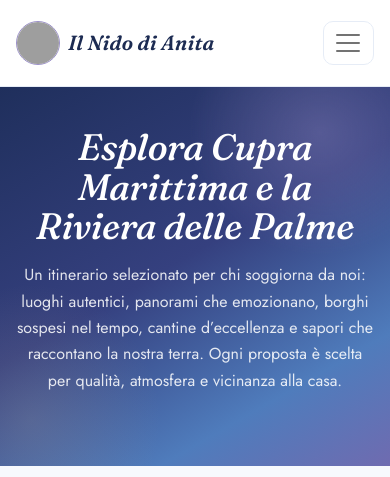
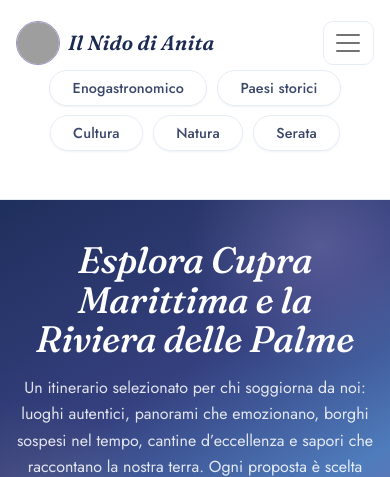
Before and after one commit to mesdigitalab-dotcom/nido-di-anita, a Django app: page /dintorni/ in a window 390 px wide. Shown: the top 477 px of the page. Run offline with Django 5.2, Linux system fonts and the light colour scheme; some libraries are stand-ins or nearby versions; grey boxes are pictures that could not be loaded.

Commit message:
Update dintorni.html

```diff
--- a/app/templates/dintorni.html
+++ b/app/templates/dintorni.html
@@ -6,14 +6,12 @@
 
 
 {% block nav %}
-<div class="text-center d-none d-md-block">
-    <div class="filters-wrapper d-flex justify-content-center">
-        <button class="filter-btn btn-brand" data-filter="enogastronomia">Enogastronomico</button>
-        <button class="filter-btn btn-brand" data-filter="paesi">Paesi storici</button>
-        <button class="filter-btn btn-brand" data-filter="cultura">Cultura</button>
-        <button class="filter-btn btn-brand" data-filter="natura">Natura</button>
-        <button class="filter-btn btn-brand" data-filter="serata">Serata</button>
-    </div>
+<div class="filters-wrapper d-flex justify-content-center">
+    <button class="filter filter-btn btn-brand" data-filter="enogastronomia">Enogastronomico</button>
+    <button class="filter filter-btn btn-brand" data-filter="paesi">Paesi storici</button>
+    <button class="filter filter-btn btn-brand" data-filter="cultura">Cultura</button>
+    <button class="filter filter-btn btn-brand" data-filter="natura">Natura</button>
+    <button class="filter filter-btn btn-brand" data-filter="serata">Serata</button>
 </div>
 {% endblock %}
 
```
